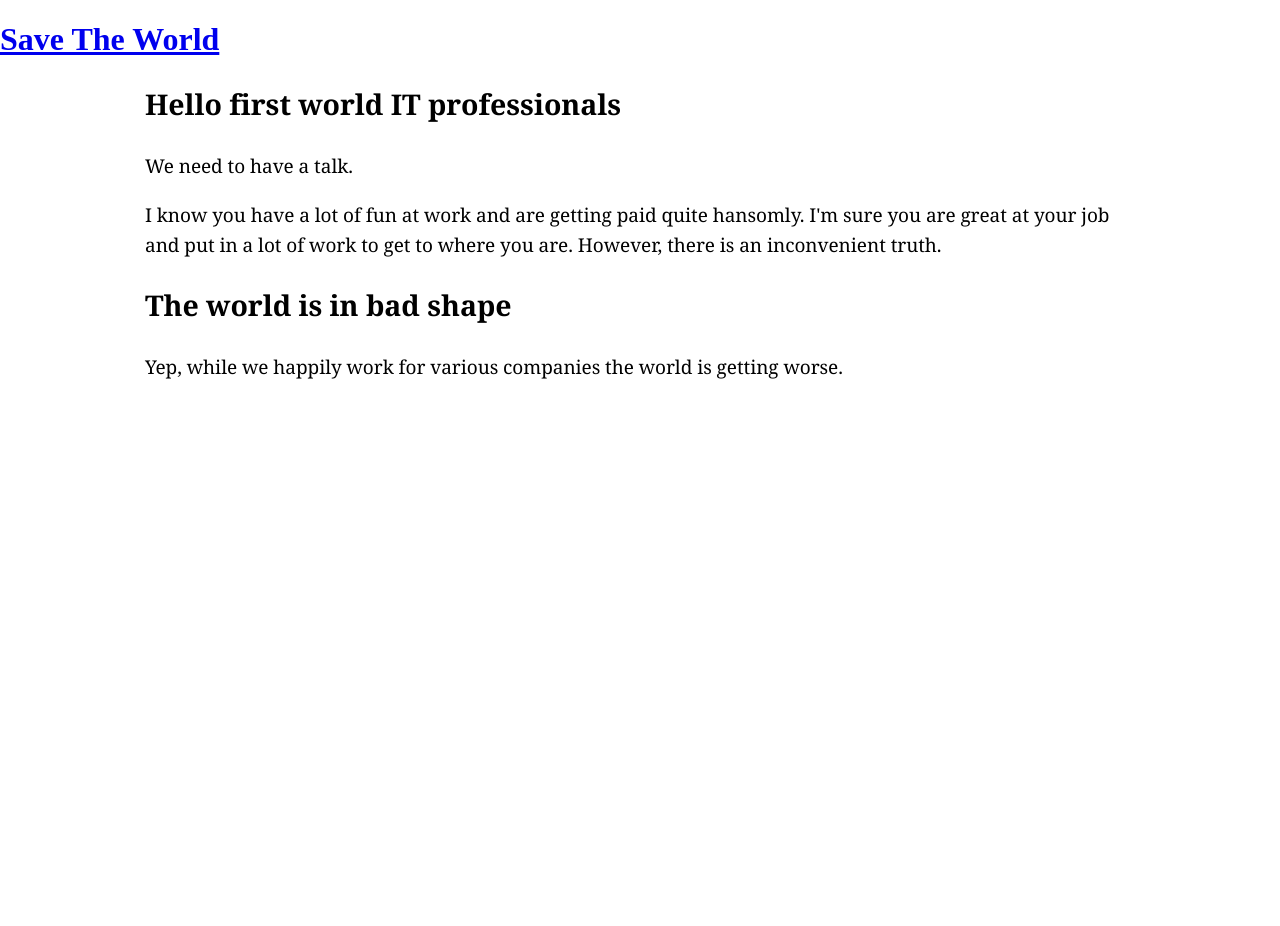
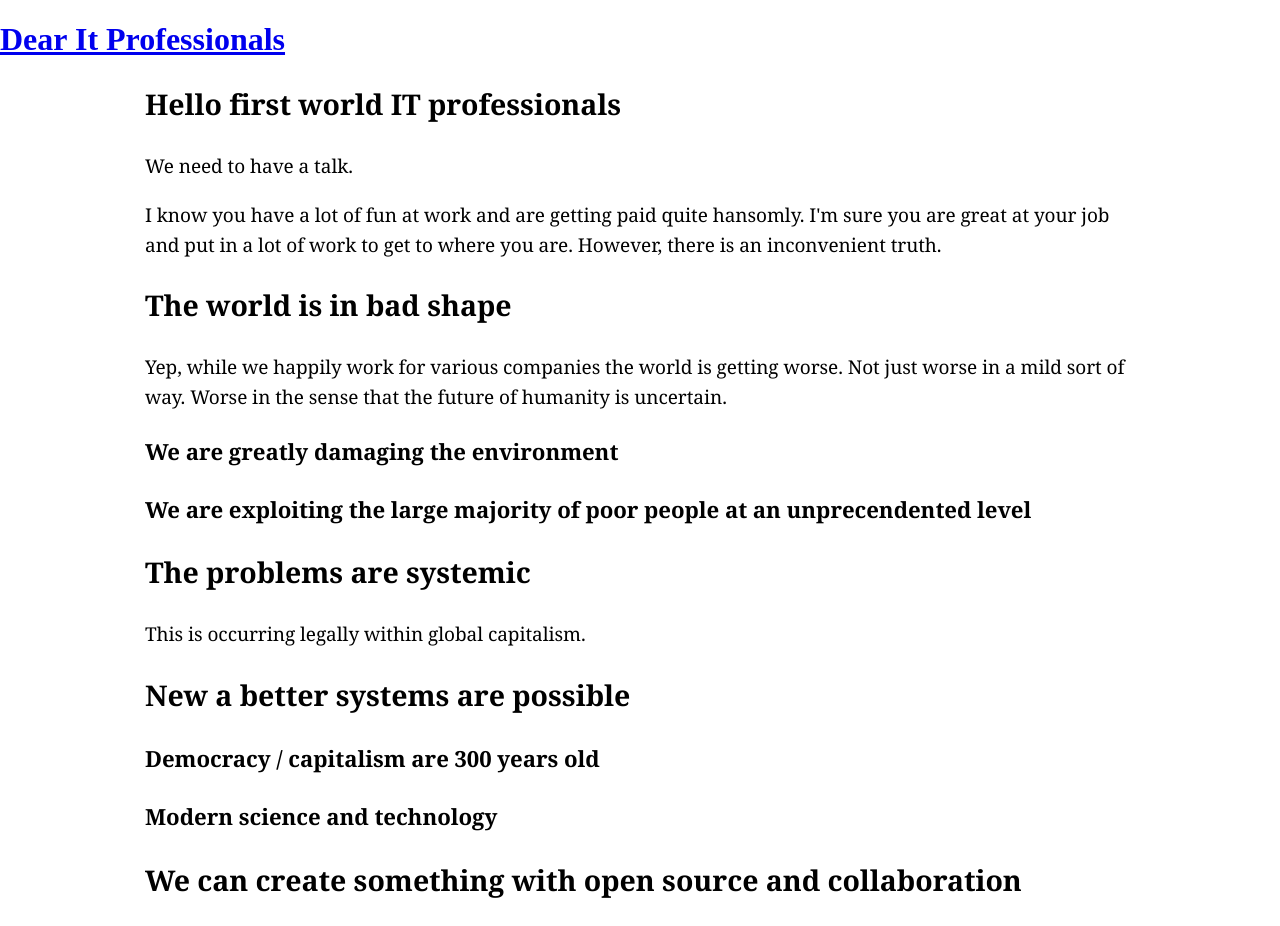
Before and after one commit to scientific-defense-force/dear-it-professionals-site, a Jekyll site: the page built from index.html, in a window 1280 px wide. Built offline with Jekyll 4.4.1, drawn with Linux system fonts in a browser that asks for light colours; before the commit the page ends 900 px from its top, so only the background shows below that.

Commit message:
More rename - putting in some placeholder content

```diff
--- a/_config.yml
+++ b/_config.yml
@@ -1,4 +1,4 @@
-title: Save The World
+title: Dear It Professionals
 baseurl: ""
 exclude: ['auto']
 analytics_id: TBD
--- a/_layouts/default.html
+++ b/_layouts/default.html
@@ -7,7 +7,7 @@
 
   <body>
     <div>
-      <h1><a href="/">Save The World</a></h1>
+      <h1><a href="/">Dear It Professionals</a></h1>
     </div>
 
     <div class="main-content">
--- a/index.html
+++ b/index.html
@@ -5,4 +5,12 @@ layout: 'default'
 <p>We need to have a talk.</p>
 <p>I know you have a lot of fun at work and are getting paid quite hansomly. I'm sure you are great at your job and put in a lot of work to get to where you are. However, there is an inconvenient truth.</p>
 <h2>The world is in bad shape</h2>
-<p>Yep, while we happily work for various companies the world is getting worse.</p>
+<p>Yep, while we happily work for various companies the world is getting worse. Not just worse in a mild sort of way. Worse in the sense that the future of humanity is uncertain.</p>
+<h3>We are greatly damaging the environment</h3>
+<h3>We are exploiting the large majority of poor people at an unprecendented level</h3>
+<h2>The problems are systemic</h3>
+<p>This is occurring legally within global capitalism.</p>
+<h2>New a better systems are possible</h2>
+<h3>Democracy / capitalism are 300 years old</h3>
+<h3>Modern science and technology</h3>
+<h2>We can create something with open source and collaboration</h2>
```
Also changed, not shown: README.md.
